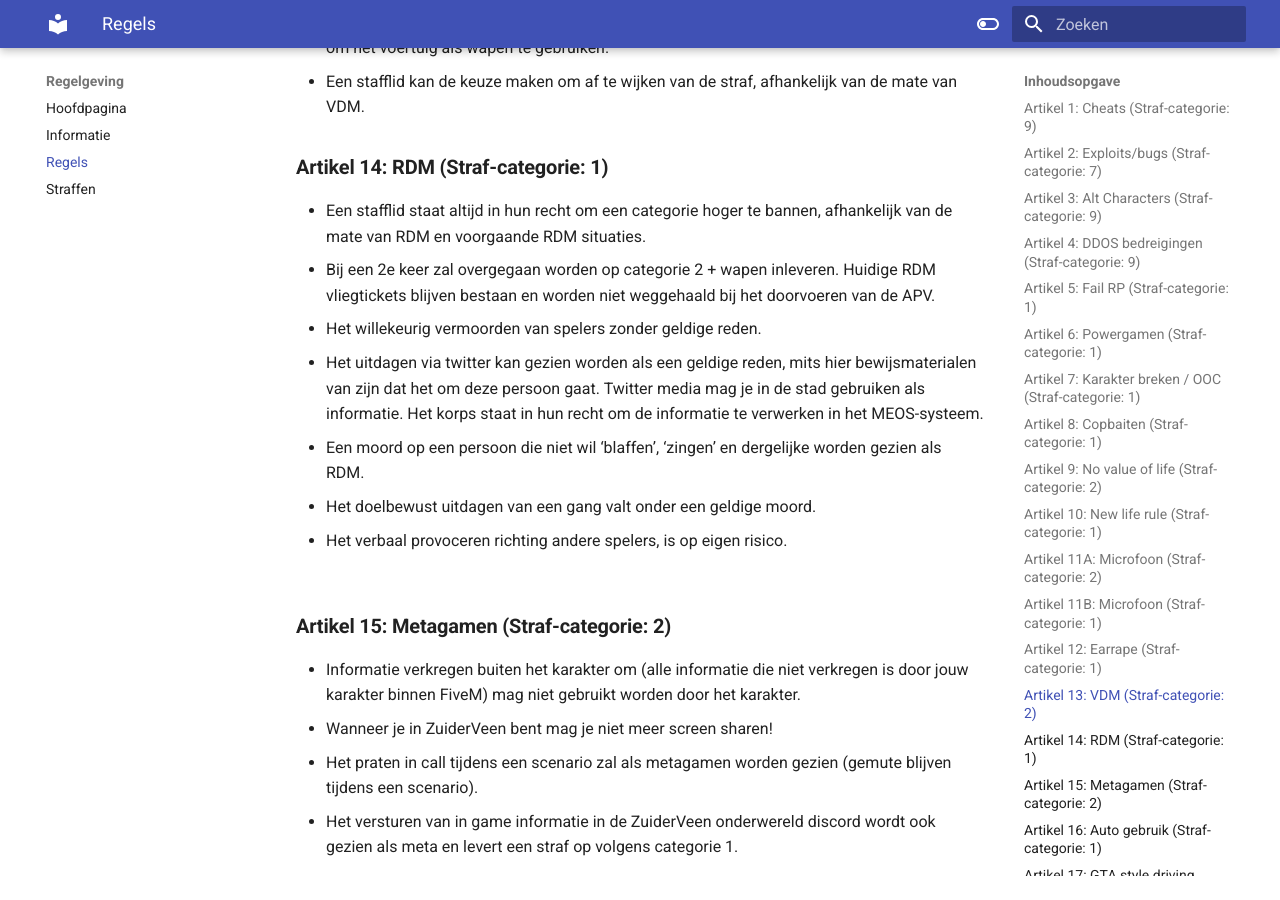
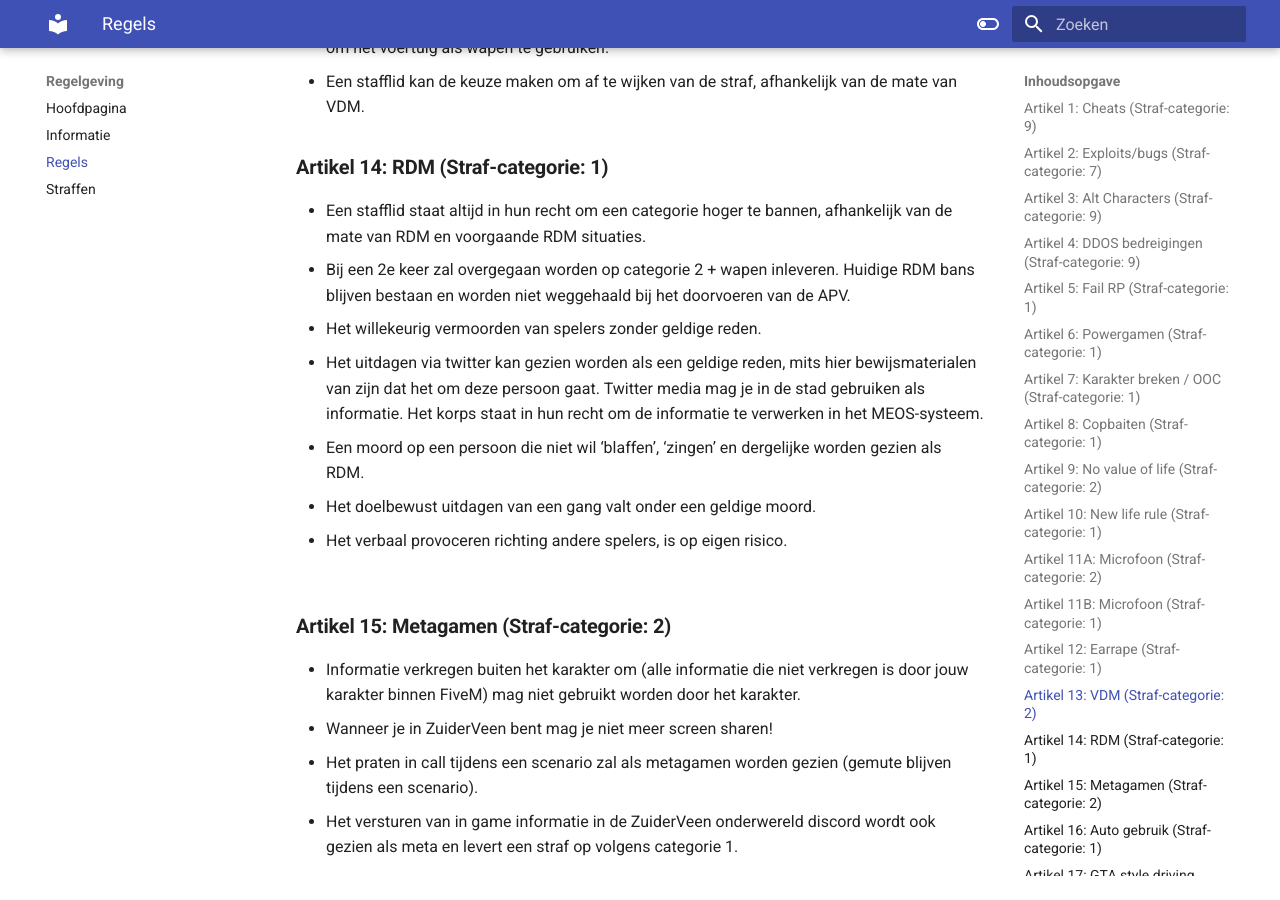
Before and after one commit to ZuiderVeenRP/apv, an MkDocs documentation site: the page built from docs/algemeen.md, in a window 1280 px wide and 900 px high, scrolled down 3775 px. Built offline with MkDocs 1.6.1 and Material for MkDocs 9.7.7, drawn with Linux system fonts in a browser that asks for light colours; comment, search, counter and statistics services are not loaded.

Commit message:
Update algemeen.md

```diff
--- a/docs/algemeen.md
+++ b/docs/algemeen.md
@@ -96,7 +96,7 @@
 
 ### **Artikel 14: RDM**					  **(Straf-categorie: 1)**
    - Een stafflid staat altijd in hun recht om een categorie hoger te bannen, afhankelijk van de mate van RDM en voorgaande RDM situaties.
-   - Bij een 2e keer zal overgegaan worden op categorie 2 + wapen inleveren. Huidige RDM vliegtickets blijven bestaan en worden niet weggehaald bij het doorvoeren van de APV.
+   - Bij een 2e keer zal overgegaan worden op categorie 2 + wapen inleveren. Huidige RDM bans blijven bestaan en worden niet weggehaald bij het doorvoeren van de APV.
    - Het willekeurig vermoorden van spelers zonder geldige reden.
    - Het uitdagen via twitter kan gezien worden als een geldige reden, mits hier bewijsmaterialen van zijn dat het om deze persoon gaat. Twitter media mag je in de stad gebruiken als informatie. Het korps staat in hun recht om de informatie te verwerken in het MEOS-systeem.
    - Een moord op een persoon die niet wil ‘blaffen’, ‘zingen’ en dergelijke worden gezien als RDM.
```
